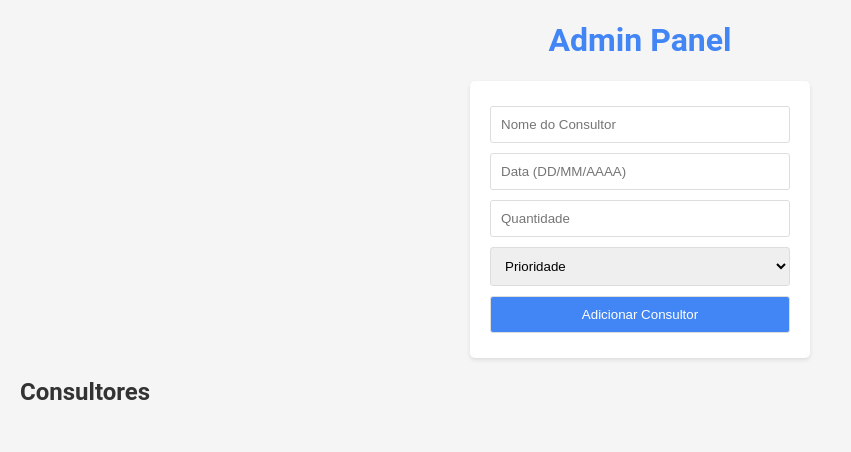
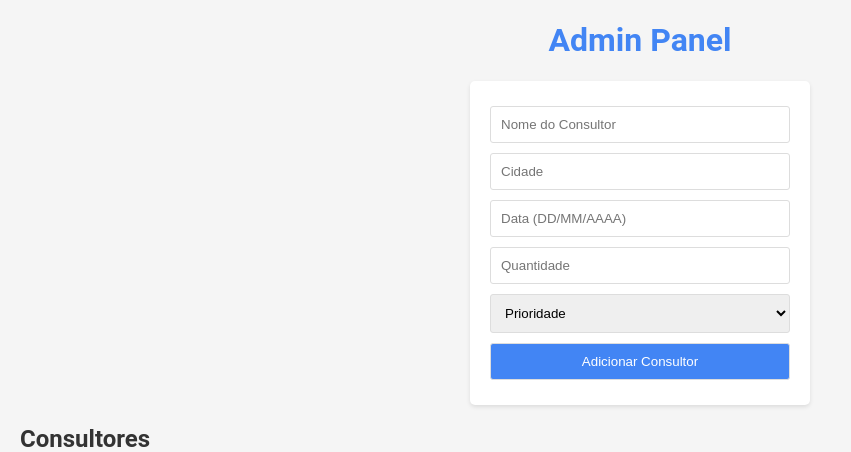
Before and after one commit to sr-oliveiraa/PHATOM, a Flask app: page /admin in a window 1280 px wide. Shown: the top 452 px of the page, without its empty margins (0-851 px from the left). Run offline with Flask 3, Linux system fonts and the light colour scheme.

Commit message:
cidades e nomes

```diff
--- a/app.py
+++ b/app.py
@@ -11,6 +11,7 @@ db = SQLAlchemy(app)
 class Consultor(db.Model):
     id = db.Column(db.Integer, primary_key=True)
     nome = db.Column(db.String(100), nullable=False)
+    cidade = db.Column(db.String(100), nullable=False)
     data = db.Column(db.String(100), nullable=False)
     quantidade = db.Column(db.Integer, nullable=False)
     prioridade = db.Column(db.String(10), nullable=False)
@@ -24,10 +25,11 @@ def painel():
 def admin():
     if request.method == 'POST':
         nome = request.form['nome']
+        cidade = request.form['cidade']
         data = request.form['data']
         quantidade = request.form['quantidade']
         prioridade = request.form['prioridade']
-        novo_consultor = Consultor(nome=nome, data=data, quantidade=quantidade, prioridade=prioridade)
+        novo_consultor = Consultor(nome=nome, cidade=cidade, data=data, quantidade=quantidade, prioridade=prioridade)
         db.session.add(novo_consultor)
         db.session.commit()
         return redirect(url_for('admin'))
--- a/templates/admin.html
+++ b/templates/admin.html
@@ -9,6 +9,7 @@
     <h1>Admin Panel</h1>
     <form method="POST">
         <input type="text" name="nome" placeholder="Nome do Consultor" required>
+        <input type="text" name="cidade" placeholder="Cidade" required>
         <input type="text" name="data" placeholder="Data (DD/MM/AAAA)" required>
         <input type="number" name="quantidade" placeholder="Quantidade" required>
         <select name="prioridade" required>
@@ -20,7 +21,7 @@
     <h2>Consultores</h2>
     <ul>
         {% for consultor in consultores %}
-            <li>{{ consultor.nome }} - {{ consultor.data }} - {{ consultor.quantidade }} - {{ consultor.prioridade }}
+            <li>{{ consultor.nome }} - {{ consultor.cidade }} - {{ consultor.data }} - {{ consultor.quantidade }} - {{ consultor.prioridade }}
                 <a href="{{ url_for('delete', id=consultor.id) }}">Remover</a>
             </li>
         {% endfor %}
--- a/templates/panel.html
+++ b/templates/panel.html
@@ -11,6 +11,7 @@
         <thead>
             <tr>
                 <th>Nome</th>
+                <th>Cidade</th>
                 <th>Data</th>
                 <th>Quantidade</th>
                 <th>Prioridade/Quantidade</th>
@@ -20,6 +21,7 @@
             {% for consultor in consultores %}
                 <tr class="{{ 'prioridade' if consultor.prioridade == 'Prioridade' else 'quantidade' }}">
                     <td>{{ consultor.nome }}</td>
+                    <td>{{ consultor.cidade }}</td>
                     <td>{{ consultor.data }}</td>
                     <td>{{ consultor.quantidade }}</td>
                     <td>{{ consultor.prioridade }}</td>
```
